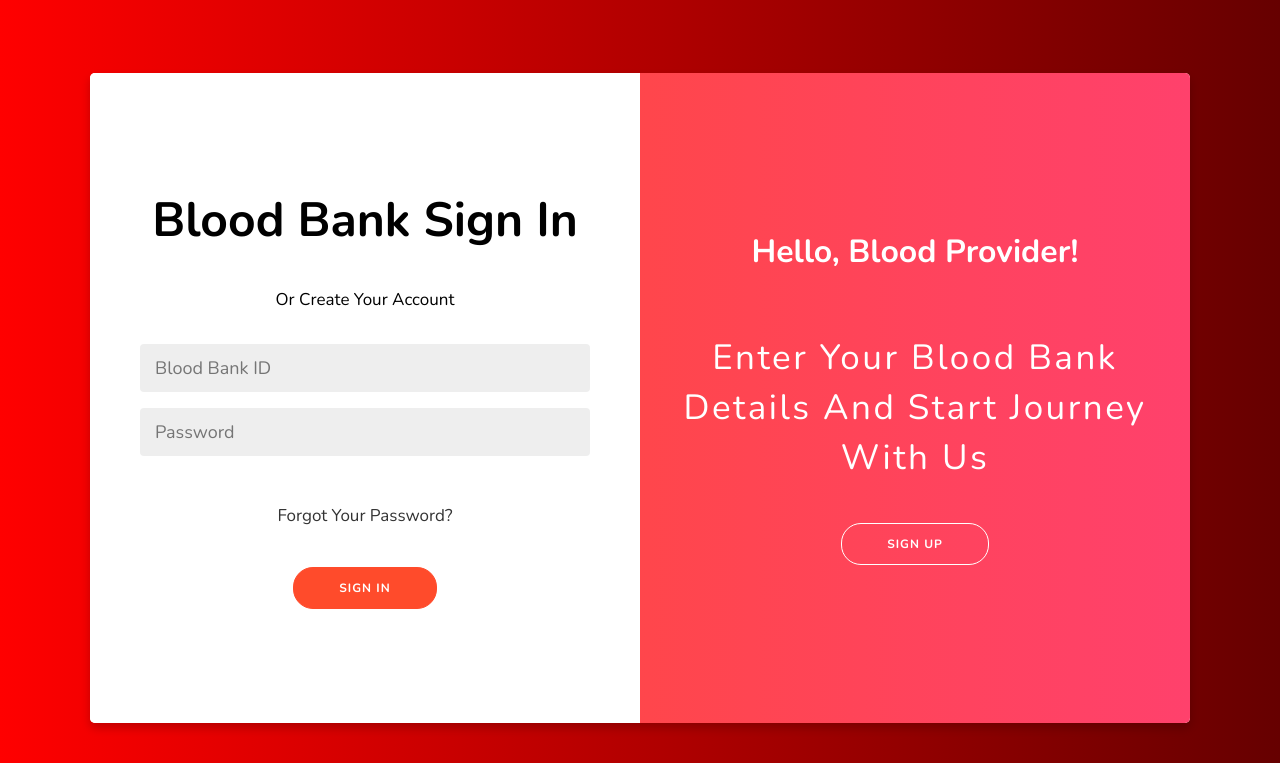
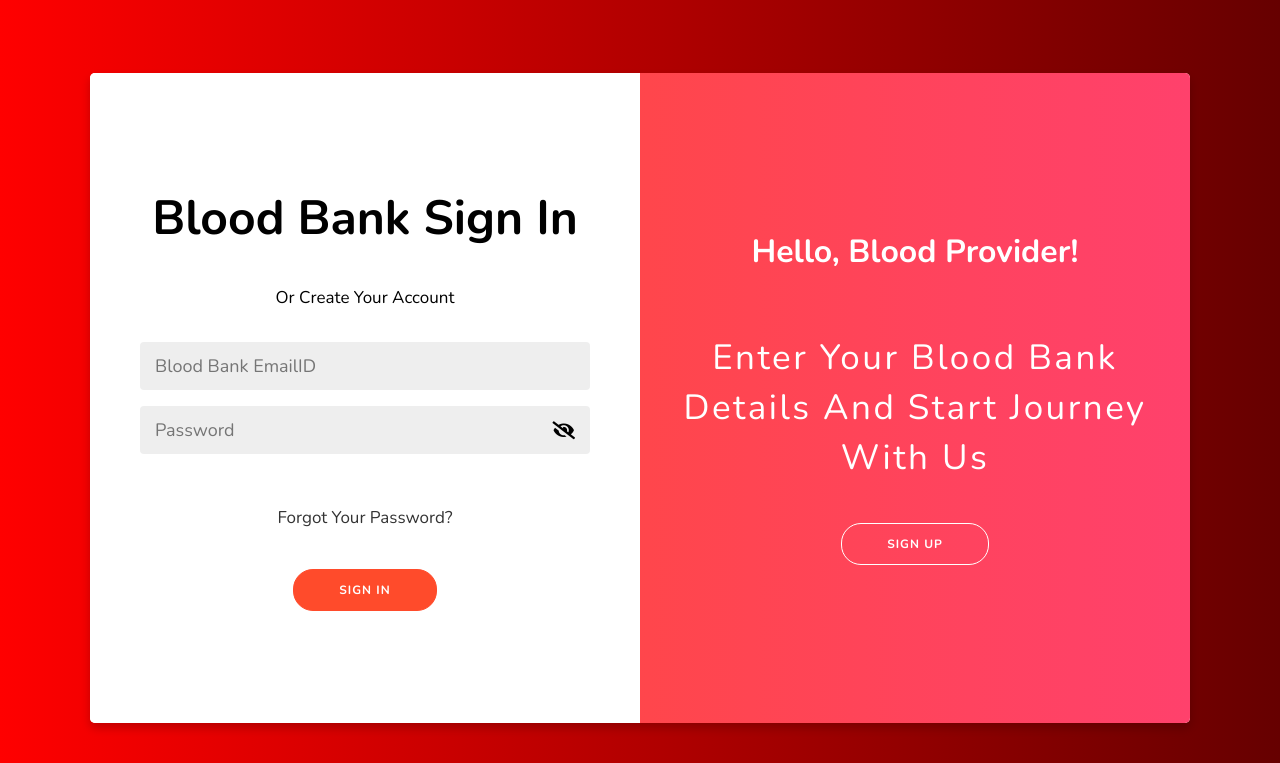
Before and after one commit to yashingle1207/BloodBagDelivery, a Flask app: page /BBSign in a window 1280 px wide. Shown: the top 763 px of the page. Run offline with Flask 3, Linux system fonts and the light colour scheme.

Commit message:
Update BBSignup.html

```diff
--- a/Blood Bag Delivery System/templates/BBSignup.html
+++ b/Blood Bag Delivery System/templates/BBSignup.html
@@ -20,7 +20,7 @@
             display: flex;
             align-items: center;
             margin-top: 10px; /* Adjust margin as needed */
-            margin-bottom:15px;
+            margin-bottom: 15px;
         }
 
         .checkbox-container input[type="checkbox"] {
@@ -32,7 +32,6 @@
         .checkbox-container label {
             font-size: 16px;
             display: inline-block; /* Ensure the label takes up the necessary space */
-
         }
 
         .checkbox-container a {
@@ -61,7 +60,20 @@
             }
         }
 
+        .input-container {
+            position: relative;
+            width: 100%;
+            margin-bottom: 4px; /* Adjusted margin for consistent spacing */
+        }
 
+        .toggle-password {
+            position: absolute;
+            right: 15px;
+            top: 50%;
+            transform: translateY(-50%);
+            cursor: pointer;
+            font-size: 18px;
+        }
     </style>
 </head>
 
@@ -76,6 +88,12 @@
 
                     <input type="text" id="BBName" name="BBName" placeholder="Blood Bank Name" required />
                     <input type="email" id="BBEmail" name="BBEmail" placeholder="Blood Bank Email ID" required />
+
+                    <div class="input-container">
+                        <input type="password" id="BBPassword" name="BBPassword" placeholder="Password" required />
+                        <i class="fas fa-eye-slash toggle-password" onclick="togglePasswordVisibility(event, 'BBPassword')"></i>
+                    </div>
+
                     <input type="tel" id="ContactNum" name="ContactNum" placeholder="Contact Number" required />
                     <input type="text" id="Address" name="Address" placeholder="Address" required />
                     <input type="text" id="City" name="City" placeholder="City" required />
@@ -95,12 +113,18 @@
                     <h1>Blood Bank Sign in</h1>
 
                     <span>or Create your account</span>
-                <input type="email" id="BBemail1" name="BBemail1" placeholder="Blood Bank ID" />
+                    <input type="email" id="BBemail1" name="BBemail1" placeholder="Blood Bank EmailID" />
+
+                    <div class="input-container">
                         <input type="password" id="BBpass1" name="BBpass1" placeholder="Password" />
+                        <i class="fas fa-eye-slash toggle-password" onclick="togglePasswordVisibility(event, 'BBpass1')"></i>
+                    </div>
+
                     <a href="/ForgotPassword">Forgot your password?</a>
                     <button>Sign In</button>
                 </form>
             </div>
+
             <div class="overlay-container">
                 <div class="overlay">
                     <div class="overlay-panel overlay-left">
@@ -118,6 +142,20 @@
         </div>
 
         <script src="static/js/script1.js"></script>
+        <script>
+            function togglePasswordVisibility(event, inputId) {
+                var passwordInput = document.getElementById(inputId);
+                if (passwordInput.type === "password") {
+                    passwordInput.type = "text";
+                    event.currentTarget.classList.remove("fa-eye-slash");
+                    event.currentTarget.classList.add("fa-eye");
+                } else {
+                    passwordInput.type = "password";
+                    event.currentTarget.classList.remove("fa-eye");
+                    event.currentTarget.classList.add("fa-eye-slash");
+                }
+            }
+        </script>
 
     </section>
 
```
Lines whose indentation alone changed are shown as unchanged.
